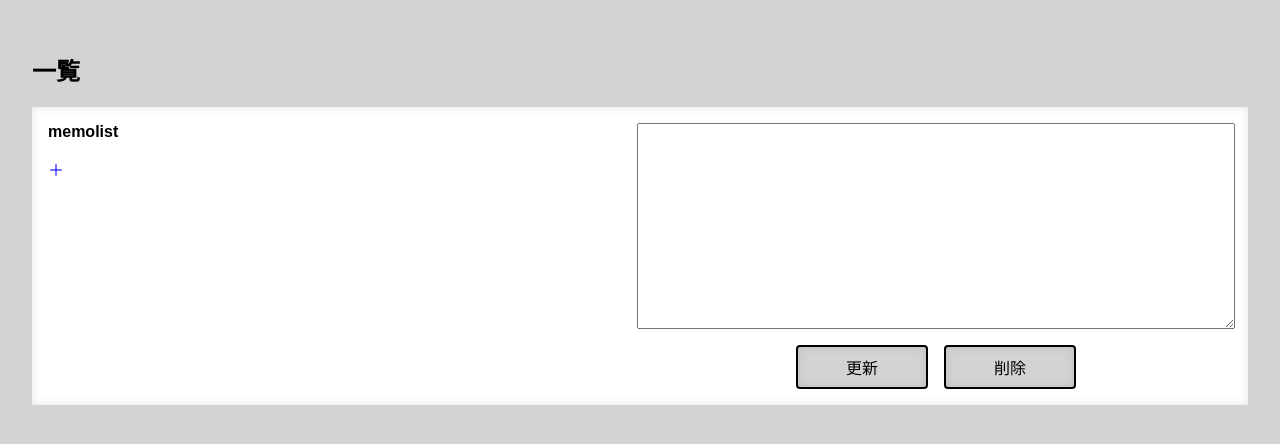
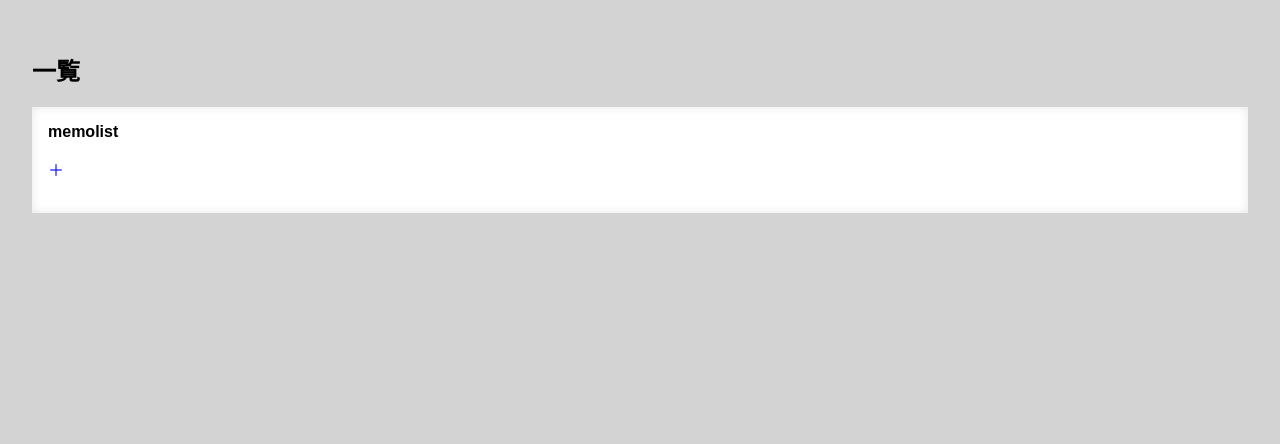
Before and after one commit to daiiiichi/memo-app-react, a React (Create React App) app: page / in a window 1280 px wide. Shown: the top 444 px of the page. Built offline with nearby package versions, Linux system fonts and the light colour scheme.

Commit message:
新規追加機能の実装

```diff
--- a/src/App.js
+++ b/src/App.js
@@ -16,10 +16,14 @@ function App() {
       <h2>{selectedMemo ? "編集" : "一覧"}</h2>
       <main>
         <div className="container">
-          <MemoList props={{ memos, selectedMemo, setSelectedMemo }} />
+          <MemoList
+            props={{ memos, setMemos, selectedMemo, setSelectedMemo }}
+          />
         </div>
         <div className="container">
-          <MemoEdit />
+          <MemoEdit
+            props={{ memos, setMemos, selectedMemo, setSelectedMemo }}
+          />
         </div>
       </main>
     </div>
--- a/src/components/memoEdit.tsx
+++ b/src/components/memoEdit.tsx
@@ -1,14 +1,37 @@
 import React from "react";
 import styles from "../styles/globals.module.css";
 
-export const MemoEdit = () => {
+export const MemoEdit = ({ props }) => {
+  const saveMemos = (updatedMemos) => {
+    localStorage.setItem("memos", JSON.stringify(updatedMemos));
+  };
+
+  const addMemo = (selectedMemo) => {
+    const updateSelectedMemo = { id: Date.now(), text: selectedMemo.text };
+    const updatedMemos = [...props.memos, updateSelectedMemo];
+    saveMemos(updatedMemos);
+    props.setMemos(updatedMemos);
+    props.setSelectedMemo(null);
+  };
+
   return (
-    <div className={styles.memoedit}>
-      <textarea></textarea>
-      <div className={styles.buttonarea}>
-        <button>更新</button>
-        <button>削除</button>
-      </div>
+    <div>
+      {props.selectedMemo && (
+        <div className={styles.memoedit}>
+          <textarea
+            value={props.selectedMemo.text}
+            onChange={(e) =>
+              props.setSelectedMemo({ id: null, text: e.target.value })
+            }
+          ></textarea>
+          <div className={styles.buttonarea}>
+            <button onClick={() => addMemo(props.selectedMemo)}>
+              {props.selectedMemo.id ? "更新" : "新規追加"}
+            </button>
+            <button>削除</button>
+          </div>
+        </div>
+      )}
     </div>
   );
 };
--- a/src/components/memoList.tsx
+++ b/src/components/memoList.tsx
@@ -8,15 +8,19 @@ export const MemoList = ({ props }) => {
       {props.memos.map((memo) => (
         <p
           key={memo.id}
-          className={styles.newMemo}
+          className={
+            props.selectedMemo && props.selectedMemo.id === memo.id
+              ? ""
+              : styles.memoUnselected
+          }
           onClick={() => props.setSelectedMemo(memo)}
         >
-          {memo.text}
+          {memo.text.split("\n")[0]}
         </p>
       ))}
       <p
         className={styles.newMemo}
-        onClick={() => props.setSelectedMemo({ id: 0, text: "" })}
+        onClick={() => props.setSelectedMemo({ id: null, text: "" })}
       >
         ＋
       </p>
--- a/src/styles/globals.module.css
+++ b/src/styles/globals.module.css
@@ -51,6 +51,12 @@ textarea {
   width: auto;
 }
 
+.memoUnselected {
+  cursor: pointer;
+  color: blue;
+  text-decoration: underline;
+}
+
 .newMemo {
   cursor: pointer;
   color: blue;
```
